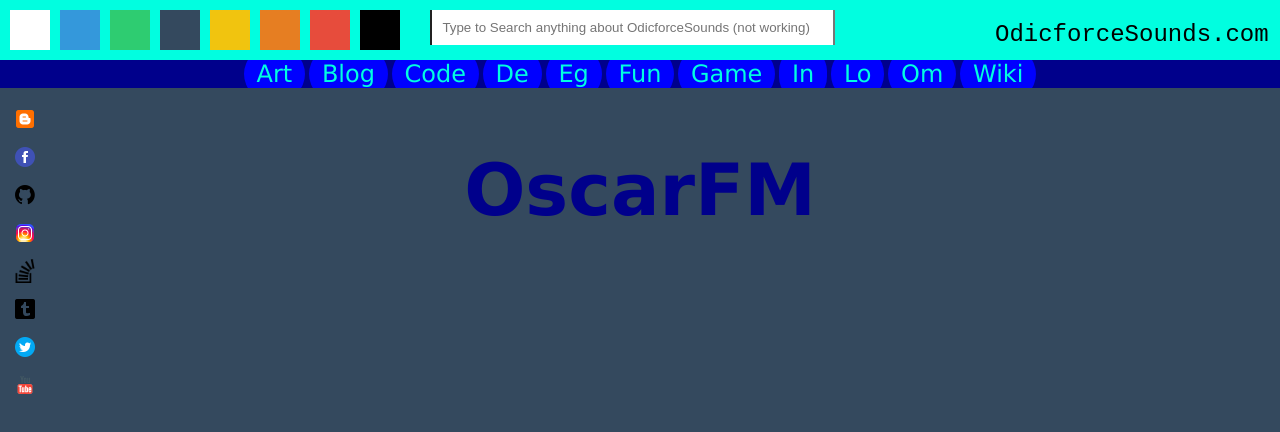
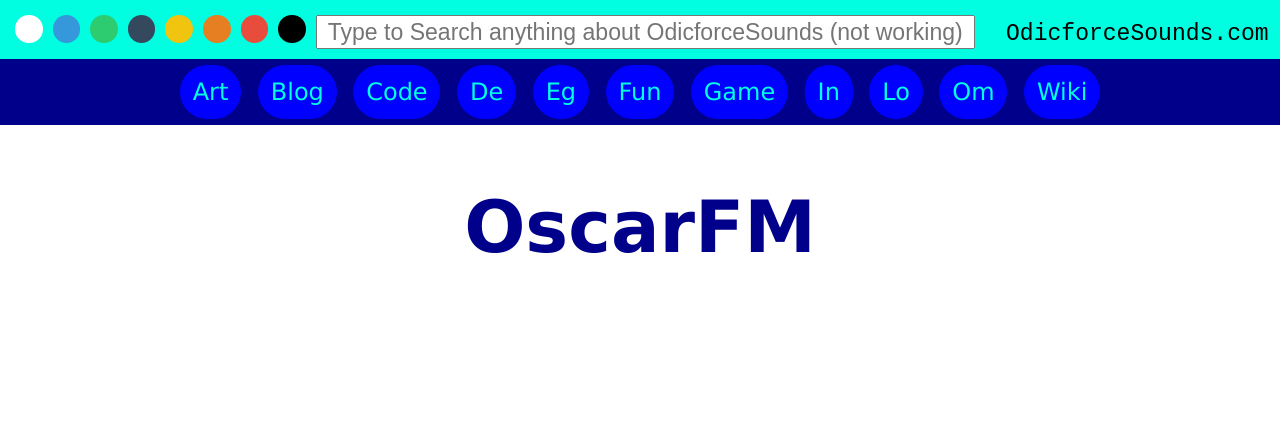
Before and after one commit to rakzhodekams/Fireup, a website built with webpack: page src/index.html in a window 1280 px wide. Built offline with nearby package versions, Linux system fonts and the light colour scheme.

Commit message:
There are some errors in index.js and in main.js, while main.js code is working and index.js is not

```diff
--- a/src/index.css
+++ b/src/index.css
@@ -1,7 +1,6 @@
 body{
   margin:0;
   padding:0;
-  background: #34495e;
 }
 .box{
   position: relative;
@@ -10,13 +9,17 @@
   overflow: hidden;
 }
 .box a{
-  width:40px;
-  height:40px;
+  width:20px;
+  height:20px;
   position: relative;
   float: left;
   text-indent:-9999px;
-  margin:5px;
+
   cursor: pointer;
+  border-radius: 50%;
+  padding: 0.3%;
+  margin-top: 10px;
+  margin-left: 10px;
 }
 #white{
   background: #FFFFFF;
@@ -44,19 +47,19 @@
 }
 #spaceBetween {
   padding: 0.5%;
-  font-size: 24px;
+  font-size: calc(1.3vw + 0.5vh + 0.3vmin);
   font-family: 'Courier New', Courier, monospace;
-
   margin-top: 10px;
   float: right;
   color: #000000;
 }
 #search{
-  border-block: 13px;
   padding: 10px;
-  margin-top: 5px;
-  margin-left: 2%;
-  width: 30%;
+  margin-top: 10px;
+  margin-left: 10px;
+  width: 50%;
+  height: 10px;
+  font-size: calc(1.3vw + 0.5vh + 0.3vmin);
 }
 .topMenu{
   overflow: hidden;
@@ -72,8 +75,8 @@
   color: #01fee0;
   text-decoration: none;
   padding: 1%;
-
-
+  margin:0.5%;
+  display: inline-flex;
   border-radius: 5ex;
   border-block-start-color: red;
 }
@@ -88,7 +91,6 @@
   width: 26px;
   float: left;
   display: relative;
-
 }
 .searchBox{
   text-align: center;
@@ -102,3 +104,15 @@
   font-family: 'Lucida Sans', 'Lucida Sans Regular', 'Lucida Grande', 'Lucida Sans Unicode', Geneva, Verdana, sans-serif;
   color: darkblue;
 }
+.mainPage{
+  background-position: 35%;
+  background: #000000;
+
+  margin:25%;
+  position: relative;
+}
+.mainPage h1{
+  text-align: center;
+  color:yellow;
+  font-size: calc(1.3vw + 0.5vh + 0.3vmin);
+}
--- a/src/index.html
+++ b/src/index.html
@@ -24,46 +24,46 @@
       </div>
 
       <nav class="topMenu">
-        <a href="" id="art" class="menuLink">Art</a>
-        <a href="" id="blog" class="menuLink">Blog</a>
-        <a href="" id="code" class="menuLink">Code</a>
-        <a href="" id="de" class="menuLink">De</a>
-        <a href="" id="eg" class="menuLink">Eg</a>
-        <a href="" id="fun" class="menuLink">Fun</a>
-        <a href="" id="game" class="menuLink">Game</a>
-        <a href="" id="in" class="menuLink">In</a>
-        <a href="" id="lo" class="menuLink">Lo</a>
-        <a href="" id="om" class="menuLink">Om</a>
-        <a href="" id="wiki" class="menuLink">Wiki</a>
+        <a href="#" id="art" class="menuLink">Art</a>
+        <a href="#" id="blog" class="menuLink">Blog</a>
+        <a href="#" id="code" class="menuLink">Code</a>
+        <a href="#" id="de" class="menuLink">De</a>
+        <a href="#" id="eg" class="menuLink">Eg</a>
+        <a href="#" id="fun" class="menuLink">Fun</a>
+        <a href="#" id="game" class="menuLink">Game</a>
+        <a href="#" id="in" class="menuLink">In</a>
+        <a href="#" id="lo" class="menuLink">Lo</a>
+        <a href="#" id="om" class="menuLink">Om</a>
+        <a href="#" id="wiki" class="menuLink">Wiki</a>
       </nav>
 
     </header>
     <aside>
       <div id="socialMedia">
-        <a onclick="socialmedia('blogspot')" id="blogspot">
-        <img width="24px" src="./img/icons8-blogger-48.png">
-        </a>
-        <a onclick="socialmedia('facebook')" id="facebook">
-          <img width="24px" src="./img/icons8-facebook-circled-48.png">
-        </a>
-        <a onclick="socialmedia('github')" id="github">
-          <img width="24px" src="./img/icons8-github-48.png">
-        </a>
-        <a onclick="socialmedia('instagram')" id="instagram">
-          <img width="24px" src="./img/icons8-instagram-48.png">
-        </a>
-        <a onclick="socialmedia('stackoverflow')" id="stackoverflow">
-          <img width="24px" src="./img/stack-overflow.png">
-        </a>
-        <a onclick="socialmedia('tumblr')" id="tumblr">
-          <img width="24px" src="./img/icons8-tumblr-48.png">
-        </a>
-        <a onclick="socialmedia('twitter')" id="twitter">
-          <img width="24px" src="./img/icons8-twitter-circled-48.png">
-        </a>
-        <a onclick="socialmedia('youtube')" id="youtube">
-          <img width="24px" src="./img/icons8-youtube-48.png">
-        </a>
+        <span onclick="socialmedia('blogspot')" id="blogspot">
+
+        </span>
+        <span onclick="socialmedia('facebook')" id="facebook">
+
+        </span>
+        <span onclick="socialmedia('github')" id="github">
+
+        </span>
+        <span onclick="socialmedia('instagram')" id="instagram">
+
+        </span>
+        <span onclick="socialmedia('stackoverflow')" id="stackoverflow">
+
+        </span>
+        <span onclick="socialmedia('tumblr')" id="tumblr">
+
+        </span>
+        <span onclick="socialmedia('twitter')" id="twitter">
+
+        </span>
+        <span onclick="socialmedia('youtube')" id="youtube">
+
+        </span>
       </div>
     </aside>
 
@@ -93,7 +93,11 @@
     <div class="mainPage">
 
     </div>
+
+
+
+    <script src="main.js"></script>
     <script src="index.js"></script>
-    <script src="main.js"></script>
+
   </body>
 </html>
--- a/src/index.js
+++ b/src/index.js
@@ -1,48 +1,21 @@
 /*jshint esversion: 6 */
 
-function socialmedia(id) {
-  const social = {
-    blogspot: 'https://www.facebook.com/odicforcesounds',
-    bsicon: 'img/icons8-blogger-48.png',
-    facebook: 'https://www.facebook.com/odicforcesounds',
-    github: 'https://github.com/rakzhodekams',
-    instagram: 'https://www.instagram.com/odicforcesounds/',
-    redit: 'https://www.reddit.com/user/odicforcesounds',
-    stackoverflow: 'https://stackoverflow.com/users/6806076/odicforcesounds',
-    tumblr: 'https://rakzhodekams.tumblr.com/',
-    twitter: 'https://twitter.com/odicforcesounds',
-    youtube: 'https://www.youtube.com/channel/UCKxb1p0OzXuiAQBkiY0dCGg',
-    yticon: '<img width="24px" src="./img/icons8-youtube-48.png"',
-  };
-    // simplifying Social Media Links Access
-  const bs = social.blogspot + social.bsicon;
-  const fb = social.facebook;
-  const gh = social.github;
-  const ins = social.instagram;
-  const red = social.redit;
-  const stof = social.stackoverflow;
-  const tum = social.tumblr;
-  const twit = social.twitter;
-  const tube = social.youtube + social.yticon;
-  // Some kind of 'hack'
-  // linkStart + tube + linkBehave + linkProps + linkContent + linkEnd
-  const linkStart = '<a href=';
-  const linkBehave = 'target=_blank>';
-  const linkProps = '<img width="24px"';
-  // const linkContent = '  ';
-  const linkEnd = '></a>';
-  const setupBSLink = `${linkStart + bs} ${linkBehave}${linkProps}${linkEnd}`;
-  const setupFBLink = linkStart + fb + linkBehave + linkProps  + linkEnd;
-    const setupGHLink = linkStart + gh + linkBehave + linkProps  + linkEnd;
-    const setupINSLink = linkStart + ins + linkBehave + linkProps + linkEnd;
-    const setupREDLink = linkStart + red + linkBehave + linkProps  + linkEnd;
-    const setupStackLink = linkStart + stof + linkBehave + linkProps + linkEnd;
-    const setupTUMLink = linkStart + tum +  linkBehave + linkProps + linkEnd;
-    const setupTWILink = linkStart + twit + linkBehave + linkProps + linkEnd;
- const setupYTILink = linkStart + tube+linkBehave$+linkProps+linkEnd;
-  // eslint-disable-next-line no-unused-consts
-  const injectAll = setupBSLink + setupYTILink;
 
-  // eslint-disable-next-line no-constant-condition
+const social = {
+    blogspot: '<a target="_blank" href="https://www.facebook.com/odicforcesounds"><img width="24px" src="./img/icons8-blogger-48.png"></a>',
+    facebook: '<a target="_blank" href="https://www.facebook.com/odicforcesounds"><img width="24px" src="./img/icons8-facebook-circled-48.png"></a>',
+    github: '<a target="_blank" href="https://github.com/rakzhodekams"><img width="24px" src="./img/icons8-github-48.png"></a>',
+    instagram: '<a target="_blank" href="https://www.instagram.com/odicforcesounds/"><img width="24px" src="./img/icons8-instagram-48.png"></a>',
+    stackoverflow: '<a target="_blank" href="https://stackoverflow.com/users/6806076/odicforcesounds"><img width="24px" src="./img/stack-overflow.png"></a>',
+    tumblr: '<a target="_blank" href="https://rakzhodekams.tumblr.com/"><img width="24px" src="./img/icons8-tumblr-48.png"></a>',
+    twitter: '<a target="_blank" href="https://twitter.com/odicforcesounds"><img width="24px" src="./img/icons8-twitter-circled-48.png"></a>',
+    youtube: '<a target="_blank" href="https://www.youtube.com/channel/UCKxb1p0OzXuiAQBkiY0dCGg"></a>',
+};
 
-}socialmedia();
+  social.blogspot = document.getElementById("blogspot").innerHTML;
+  social.facebook = document.getElementById("facebook").innerHTML;
+  social.github = document.getElementById("github").innerHTML;
+  social.instagram = document.getElementById("instagram").innerHTML;
+  social.stackoverflow = document.getElementById("stackoverflow").innerHTML;
+  social.twitter = document.getElementById("twitter").innerHTML;
+  social.youtube = document.getElementById("youtube").innerHTML;
--- a/src/main.js
+++ b/src/main.js
@@ -1,4 +1,5 @@
 /* eslint-disable eol-last */
+
 function changecolor(id) {
   if (true) {
     document.body.style.background = document.getElementById(id).innerHTML;
```
